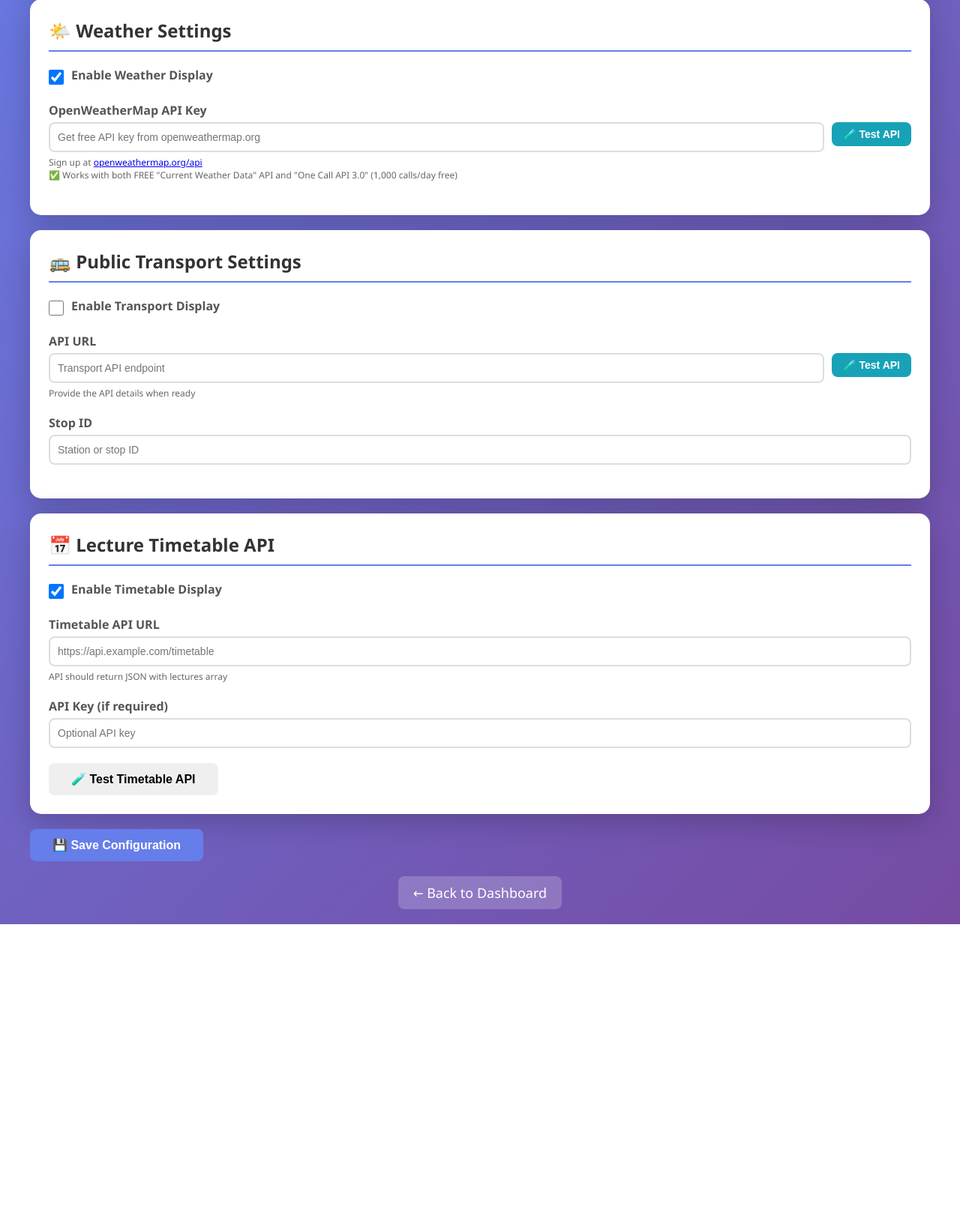
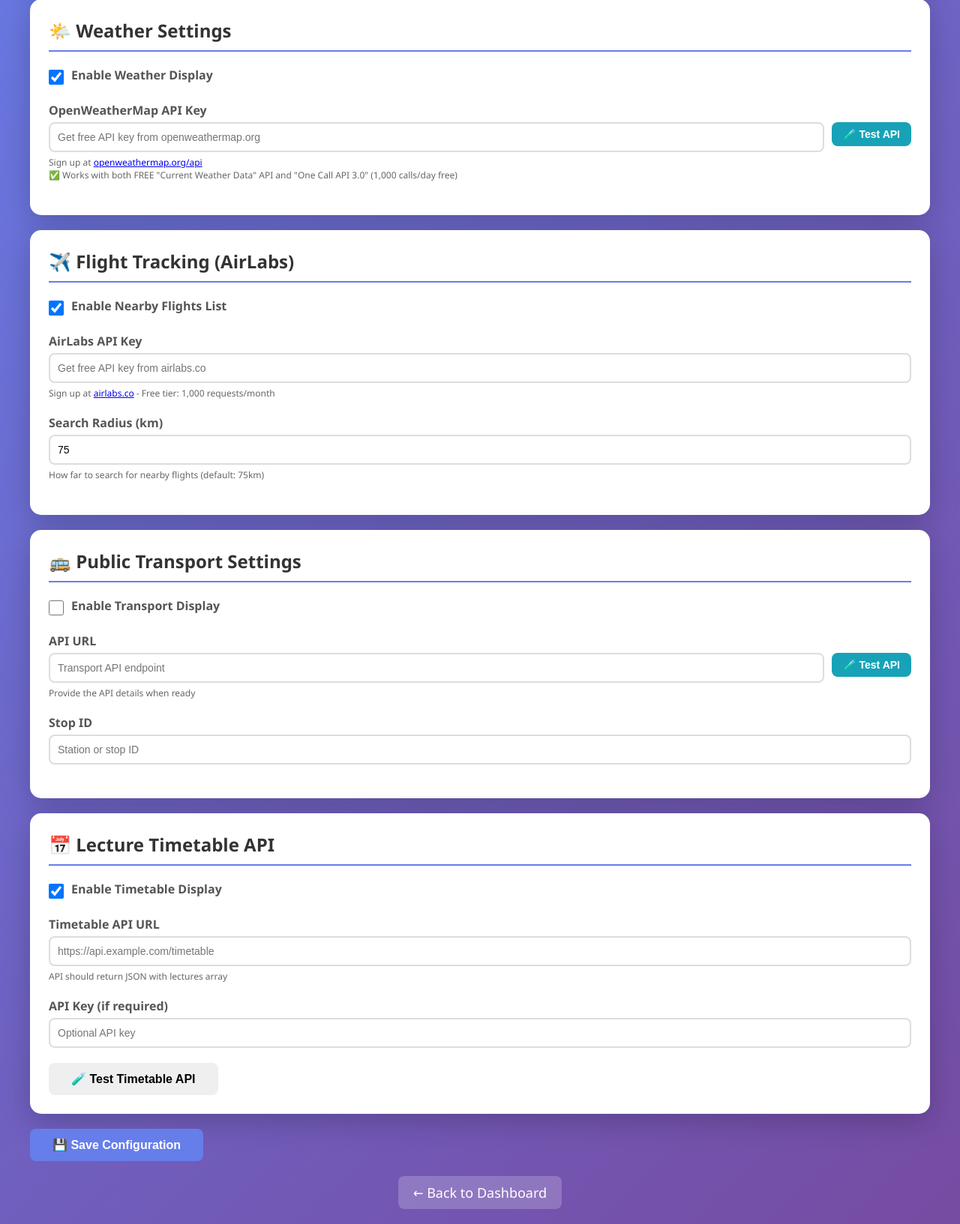
Before and after one commit to angeeinstein/digital-signage-screen, a Flask app: page /admin in a window 1280 px wide. Shown: the part 445-2078 px from the top of the page at 75% size. Before the commit the page ends 1678 px from the top, so only its background shows below. Run offline with Flask 3, Linux system fonts and the light colour scheme.

Commit message:
Add AirLabs flight tracking feature with API integration and admin settings

```diff
--- a/app.py
+++ b/app.py
@@ -40,6 +40,11 @@ DEFAULT_DASHBOARD_CONFIG = {
     'weather': {
         'api_key': '',  # OpenWeatherMap API key
         'enabled': True
+    },
+    'airlabs': {
+        'api_key': '',  # AirLabs API key
+        'enabled': True,
+        'radius_km': 75  # Radius for nearby flights in km
     },
     'transport': {
         'enabled': False,
@@ -205,21 +210,89 @@ def get_transport():
 
 @app.route('/api/dashboard/nearest-flights')
 def get_nearest_flights():
-    """Get nearest flights from ADS-B Exchange"""
+    """Get nearest flights from AirLabs"""
     try:
-        # Note: ADS-B Exchange public API now requires authentication
-        # For now, return empty list. The map view shows flights visually.
-        # To enable this feature, you would need an ADS-B Exchange API key
+        config = load_dashboard_config()
+        airlabs_config = config.get('airlabs', {})
 
-        return jsonify({
-            'success': True,
-            'flights': [],
-            'message': 'API requires authentication - view flights on the map'
-        })
+        if not airlabs_config.get('enabled', True):
+            return jsonify({'success': True, 'flights': []})
 
+        api_key = airlabs_config.get('api_key', '').strip()
+        if not api_key:
+            return jsonify({'success': True, 'flights': [], 'message': 'AirLabs API key not configured'})
+
+        # Get location
+        lat = config.get('location', {}).get('lat', 50.0)
+        lon = config.get('location', {}).get('lon', 8.0)
+        radius_km = airlabs_config.get('radius_km', 75)
+
+        # Calculate bounding box (approximately)
+        # 1 degree latitude ≈ 111 km
+        # 1 degree longitude ≈ 111 km * cos(latitude)
+        import math
+        lat_delta = radius_km / 111.0
+        lon_delta = radius_km / (111.0 * math.cos(math.radians(lat)))
+
+        lat_min = lat - lat_delta
+        lat_max = lat + lat_delta
+        lon_min = lon - lon_delta
+        lon_max = lon + lon_delta
+
+        # Call AirLabs API
+        bbox = f"{lat_min:.2f},{lon_min:.2f},{lat_max:.2f},{lon_max:.2f}"
+        url = f"https://airlabs.co/api/v9/flights?api_key={api_key}&bbox={bbox}"
+
+        response = requests.get(url, timeout=10)
+        response.raise_for_status()
+
+        data = response.json()
+
+        if data.get('error'):
+            logger.error(f"AirLabs API error: {data.get('error', {}).get('message', 'Unknown error')}")
+            return jsonify({'success': False, 'flights': [], 'message': data.get('error', {}).get('message', 'API error')})
+
+        flights_data = data.get('response', [])
+
+        # Calculate distance and format flights
+        nearby_flights = []
+        for flight in flights_data:
+            if not flight.get('lat') or not flight.get('lng'):
+                continue
+
+            # Calculate distance using Haversine formula
+            lat1, lon1 = math.radians(lat), math.radians(lon)
+            lat2, lon2 = math.radians(flight['lat']), math.radians(flight['lng'])
+
+            dlat = lat2 - lat1
+            dlon = lon2 - lon1
+
+            a = math.sin(dlat/2)**2 + math.cos(lat1) * math.cos(lat2) * math.sin(dlon/2)**2
+            c = 2 * math.asin(math.sqrt(a))
+            distance = 6371 * c  # Earth radius in km
+
+            nearby_flights.append({
+                'callsign': flight.get('flight_icao') or flight.get('flight_iata') or flight.get('reg_number', 'Unknown'),
+                'hex': flight.get('hex', ''),
+                'altitude': int(flight.get('alt', 0) * 3.28084) if flight.get('alt') else 0,  # Convert m to ft
+                'speed': int(flight.get('speed', 0) * 1.94384) if flight.get('speed') else 0,  # Convert km/h to kts
+                'distance': round(distance, 1),
+                'from': flight.get('dep_iata', ''),
+                'to': flight.get('arr_iata', '')
+            })
+
+        # Sort by distance and get nearest 2
+        nearby_flights.sort(key=lambda x: x['distance'])
+        nearest_two = nearby_flights[:2]
+
+        return jsonify({'success': True, 'flights': nearest_two})
+
+    except requests.exceptions.RequestException as e:
+        logger.error(f"Error fetching flights from AirLabs: {e}")
+        return jsonify({'success': False, 'flights': [], 'message': str(e)})
     except Exception as e:
         logger.error(f"Error fetching nearest flights: {e}")
-        return jsonify({'success': True, 'flights': []})
+        return jsonify({'success': False, 'flights': [], 'message': str(e)})
 
 
 @app.route('/api/dashboard/timetable')
--- a/templates/admin.html
+++ b/templates/admin.html
@@ -285,6 +285,27 @@
             </div>
         </div>
 
+        <!-- AirLabs Flight Tracking -->
+        <div class="card">
+            <h2>✈️ Flight Tracking (AirLabs)</h2>
+            <div class="form-group checkbox-group">
+                <input type="checkbox" id="airlabsEnabled" checked>
+                <label for="airlabsEnabled">Enable Nearby Flights List</label>
+            </div>
+            <div class="form-group">
+                <label for="airlabsApiKey">AirLabs API Key</label>
+                <input type="text" id="airlabsApiKey" placeholder="Get free API key from airlabs.co">
+                <div class="help-text">
+                    Sign up at <a href="https://airlabs.co/signup" target="_blank">airlabs.co</a> - Free tier: 1,000 requests/month
+                </div>
+            </div>
+            <div class="form-group">
+                <label for="airlabsRadius">Search Radius (km)</label>
+                <input type="number" id="airlabsRadius" value="75" min="10" max="200" step="5">
+                <div class="help-text">How far to search for nearby flights (default: 75km)</div>
+            </div>
+        </div>
+
         <!-- Transport Settings -->
         <div class="card">
             <h2>🚌 Public Transport Settings</h2>
@@ -359,6 +380,11 @@
                     document.getElementById('weatherEnabled').checked = config.weather?.enabled || false;
                     document.getElementById('weatherApiKey').value = config.weather?.api_key || '';
 
+                    // AirLabs
+                    document.getElementById('airlabsEnabled').checked = config.airlabs?.enabled !== false;
+                    document.getElementById('airlabsApiKey').value = config.airlabs?.api_key || '';
+                    document.getElementById('airlabsRadius').value = config.airlabs?.radius_km || 75;
+
                     // Transport
                     document.getElementById('transportEnabled').checked = config.transport?.enabled || false;
                     document.getElementById('transportApiUrl').value = config.transport?.api_url || '';
@@ -386,6 +412,11 @@
                     weather: {
                         enabled: document.getElementById('weatherEnabled').checked,
                         api_key: document.getElementById('weatherApiKey').value
+                    },
+                    airlabs: {
+                        enabled: document.getElementById('airlabsEnabled').checked,
+                        api_key: document.getElementById('airlabsApiKey').value,
+                        radius_km: parseInt(document.getElementById('airlabsRadius').value) || 75
                     },
                     transport: {
                         enabled: document.getElementById('transportEnabled').checked,
--- a/templates/display.html
+++ b/templates/display.html
@@ -438,11 +438,12 @@
 
                 if (data.success && data.flights && data.flights.length > 0) {
                     const container = document.getElementById('nearest-flights');
+                    container.style.display = 'block';
                     container.innerHTML = data.flights.map(flight => `
                         <div class="flight-item">
                             <div class="flight-icon">✈️</div>
                             <div class="flight-info">
-                                <div class="flight-number">${flight.callsign || flight.hex || 'Unknown'}</div>
+                                <div class="flight-number">${flight.callsign}</div>
                                 <div class="flight-route">${flight.altitude} ft · ${flight.speed} kts</div>
                             </div>
                             <div class="flight-distance">${flight.distance} km</div>
@@ -568,6 +569,7 @@
         setInterval(loadWeather, 300000); // 5 minutes
         setInterval(loadTransport, 60000); // 1 minute
         setInterval(loadTimetable, 60000); // 1 minute
+        setInterval(loadNearestFlights, 30000); // 30 seconds
     </script>
 </body>
 </html>
```
